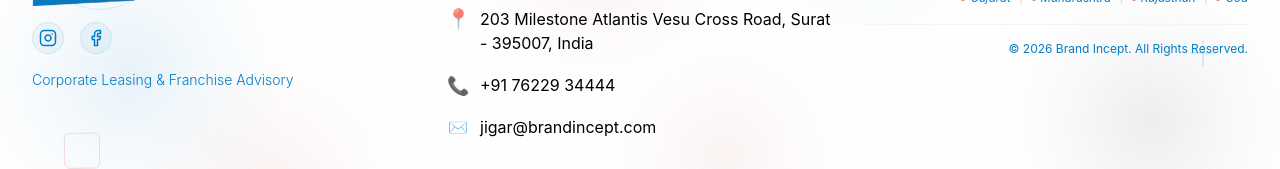
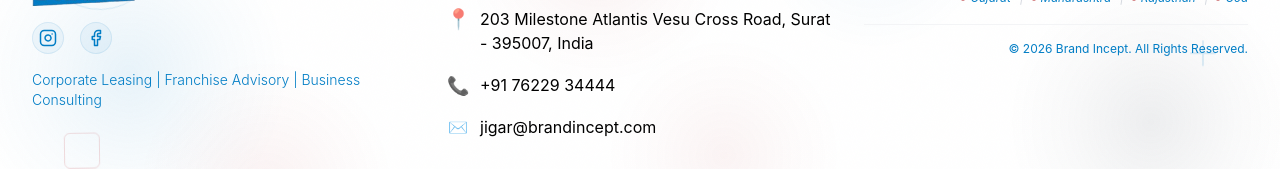
Before and after one commit to DevanshPrajapati28/brandincept-frontend, a React (Vite) app: page / in a window 1280 px wide. Shown: the part 6095-6264 px from the top of the page. Built offline with nearby package versions, Linux system fonts and the light colour scheme; no server answers.

Commit message:
Update Footer.jsx

```diff
--- a/src/components/Footer.jsx
+++ b/src/components/Footer.jsx
@@ -386,7 +386,7 @@ const Footer = () => {
                                 </a>
                             </div>
                             <p className="text-[#017dc5] text-sm font-light mt-4">
-                                Corporate Leasing &amp; Franchise Advisory
+                                Corporate Leasing | Franchise Advisory | Business Consulting
                             </p>
                         </div>
 
```
